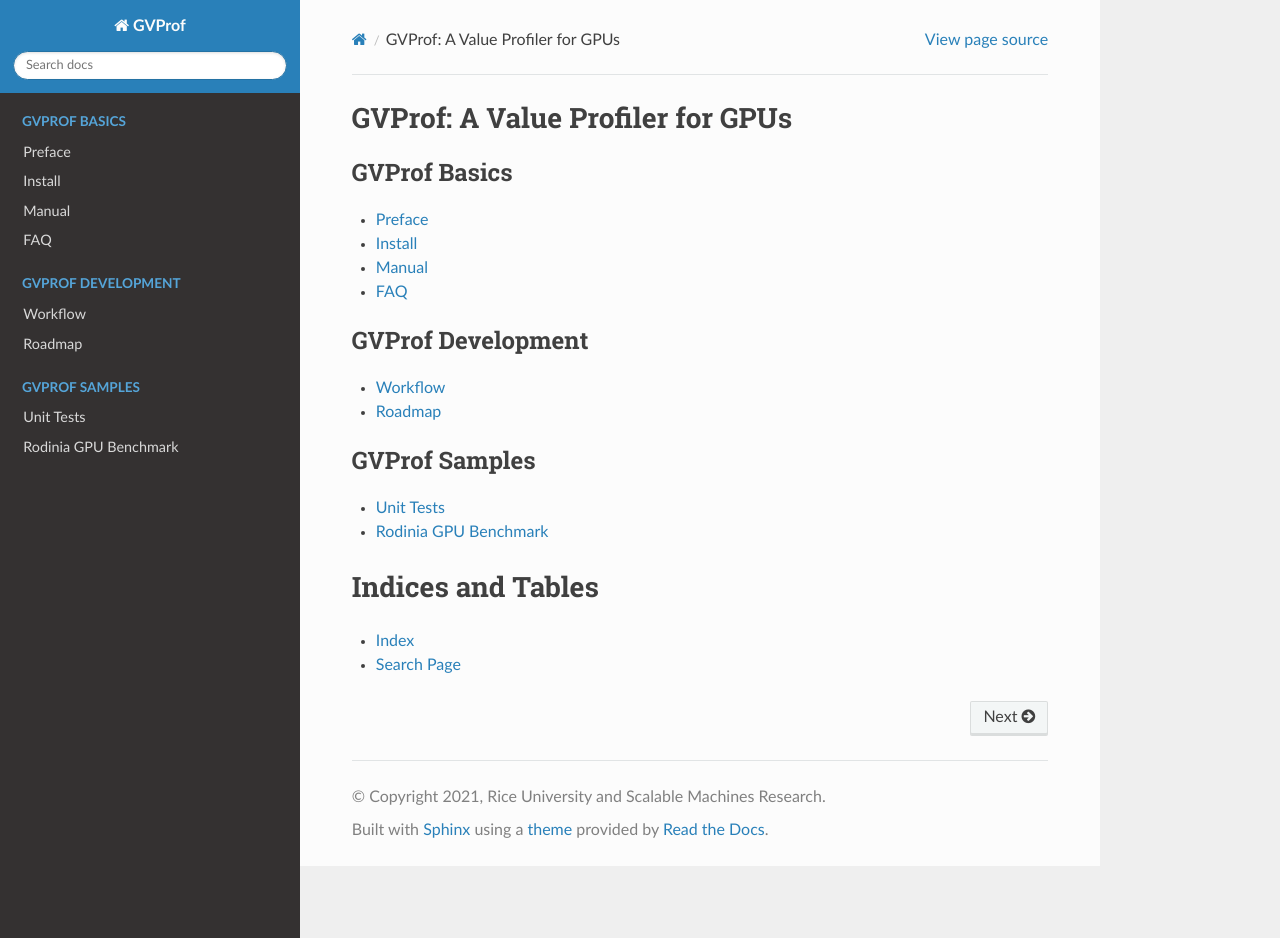
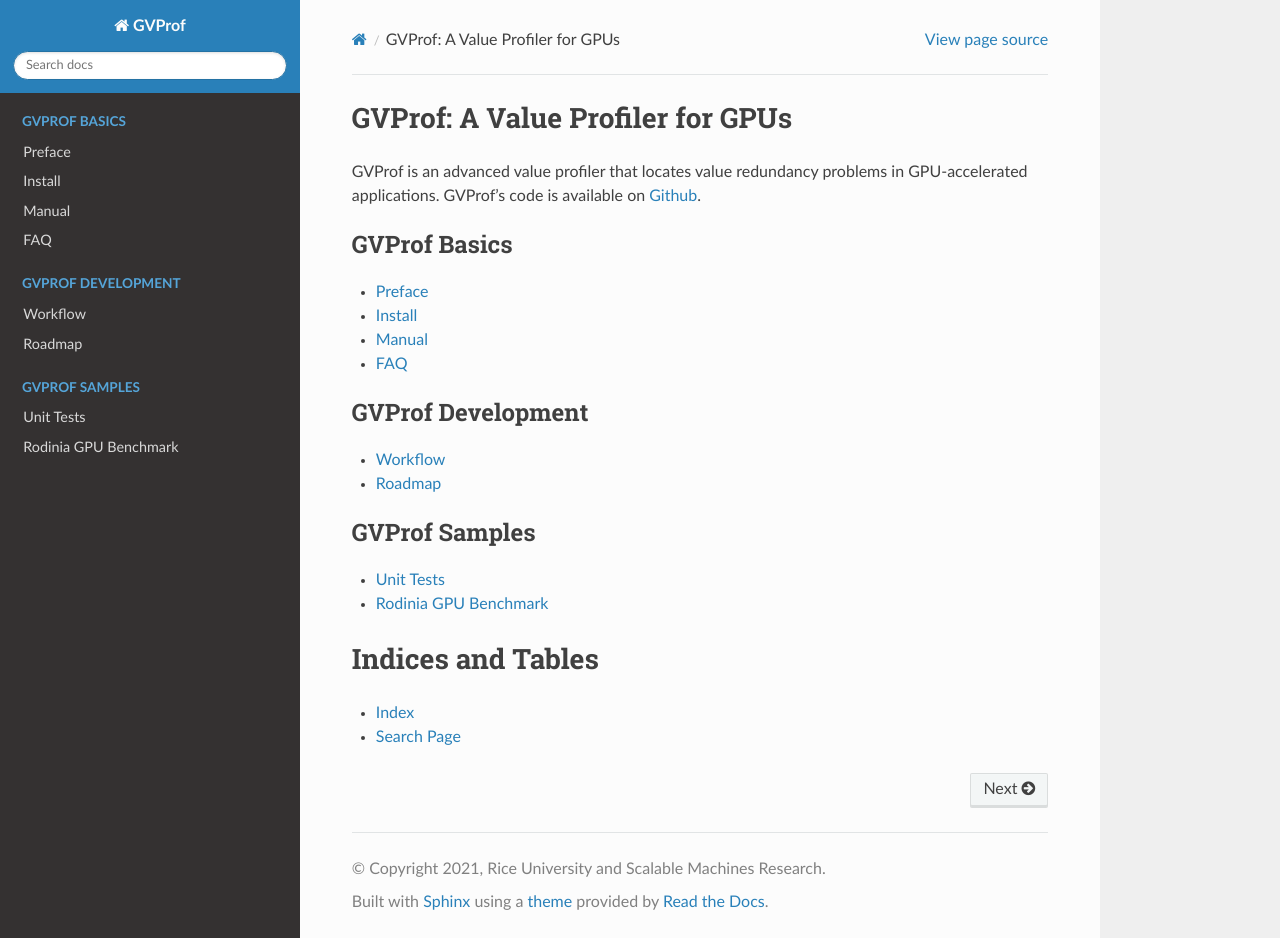
Before and after one commit to GVProf/GVProf, a Sphinx documentation site: the page built from docs/index.rst, in a window 1280 px wide and 938 px high. Built offline with Sphinx 7.4.7 and the Read the Docs theme 2.0.0, drawn with Linux system fonts in a browser that asks for light colours; pages that are not in the unit, such as notebooks, are missing from menus.

Commit message:
Update index

```diff
--- a/docs/index.rst
+++ b/docs/index.rst
@@ -5,6 +5,9 @@
 
 GVProf: A Value Profiler for GPUs
 ==================================
+
+GVProf is an advanced value profiler that locates value redundancy problems in GPU-accelerated applications.
+GVProf's code is available on `Github <https://github.com/Jokeren/GVProf>`_.
 
 .. toctree::
    :maxdepth: 1
```
